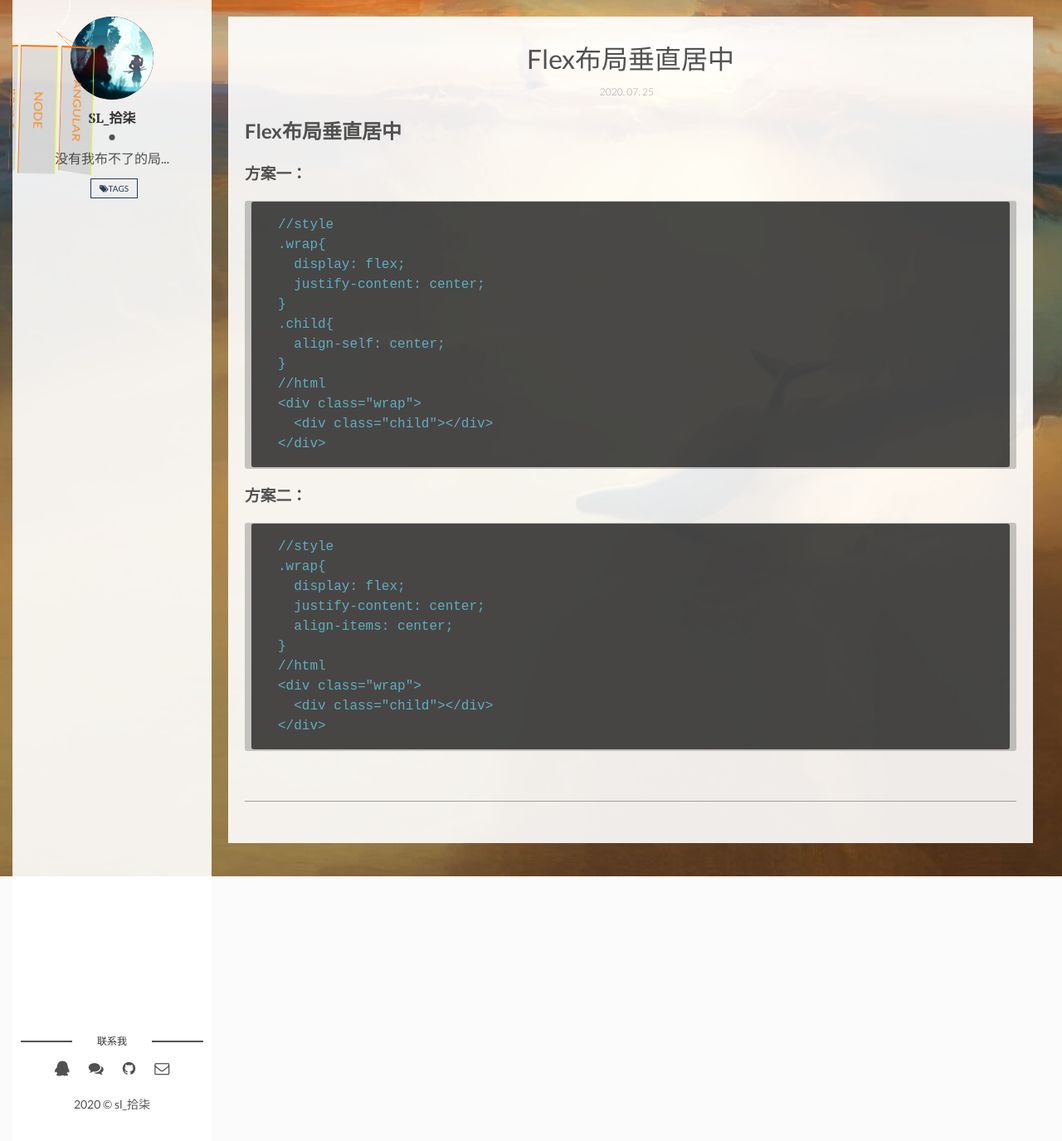
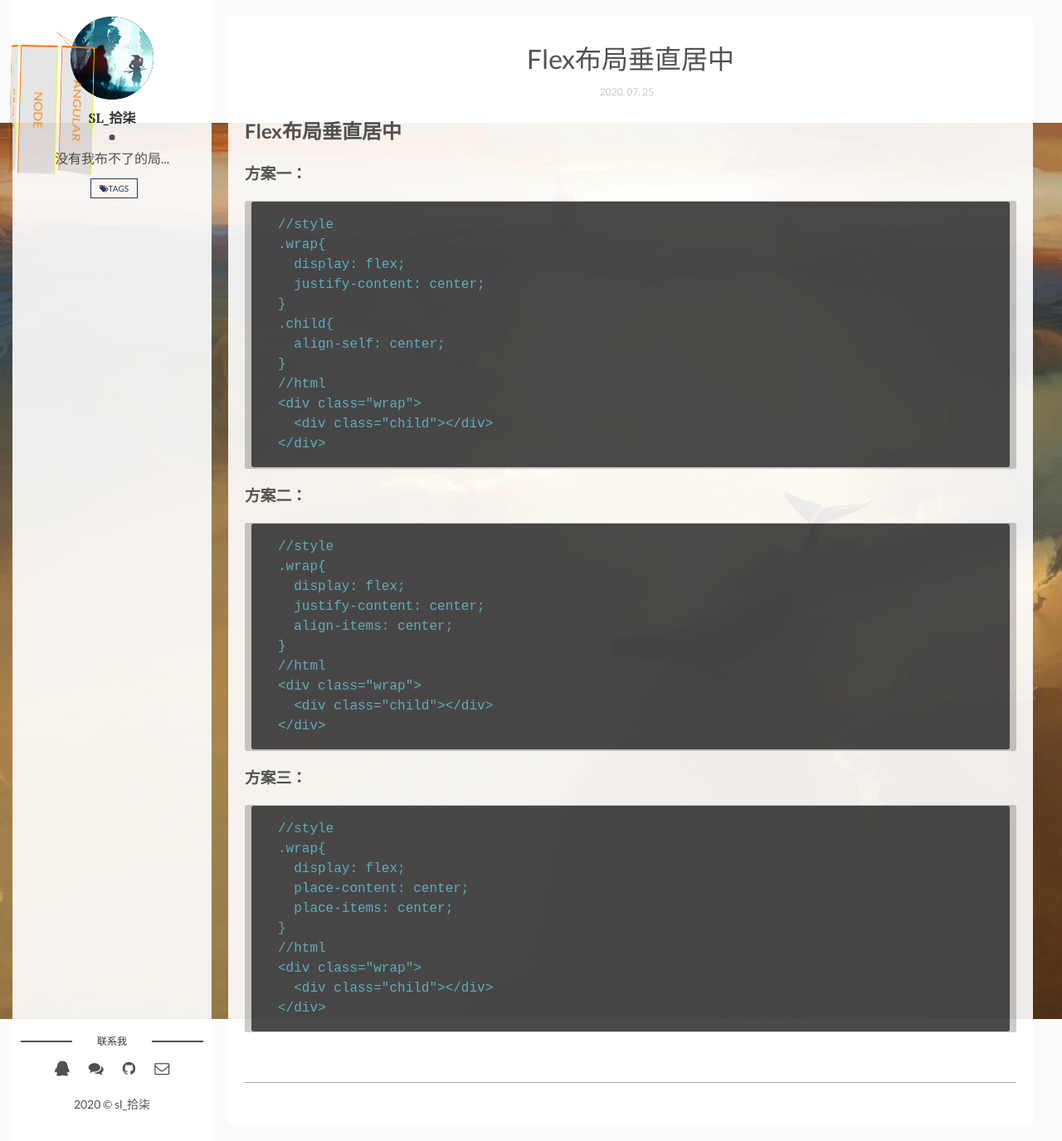
Before and after one commit to sl17/cyclone.github.io, a Jekyll site: the page built from _posts/2020-07-25-Flex布局垂直居中.md, in a window 1280 px wide and 1375 px high. Shown: the whole window at 83% size. Built offline with Jekyll 4.4.1, drawn with Linux system fonts in a browser that asks for light colours; our own code applies the rules of GitHub Pages for plain Markdown files; comment, search, counter and statistics services are not loaded.

Commit message:
Update 2020-07-25-Flex布局垂直居中.md

````diff
--- a/_posts/2020-07-25-Flex布局垂直居中.md
+++ b/_posts/2020-07-25-Flex布局垂直居中.md
@@ -32,3 +32,17 @@
   <div class="child"></div>
 </div>
 ```
+
+### 方案三：
+```
+//style
+.wrap{
+  display: flex;
+  place-content: center;
+  place-items: center;
+}
+//html
+<div class="wrap">
+  <div class="child"></div>
+</div>
+```
````
